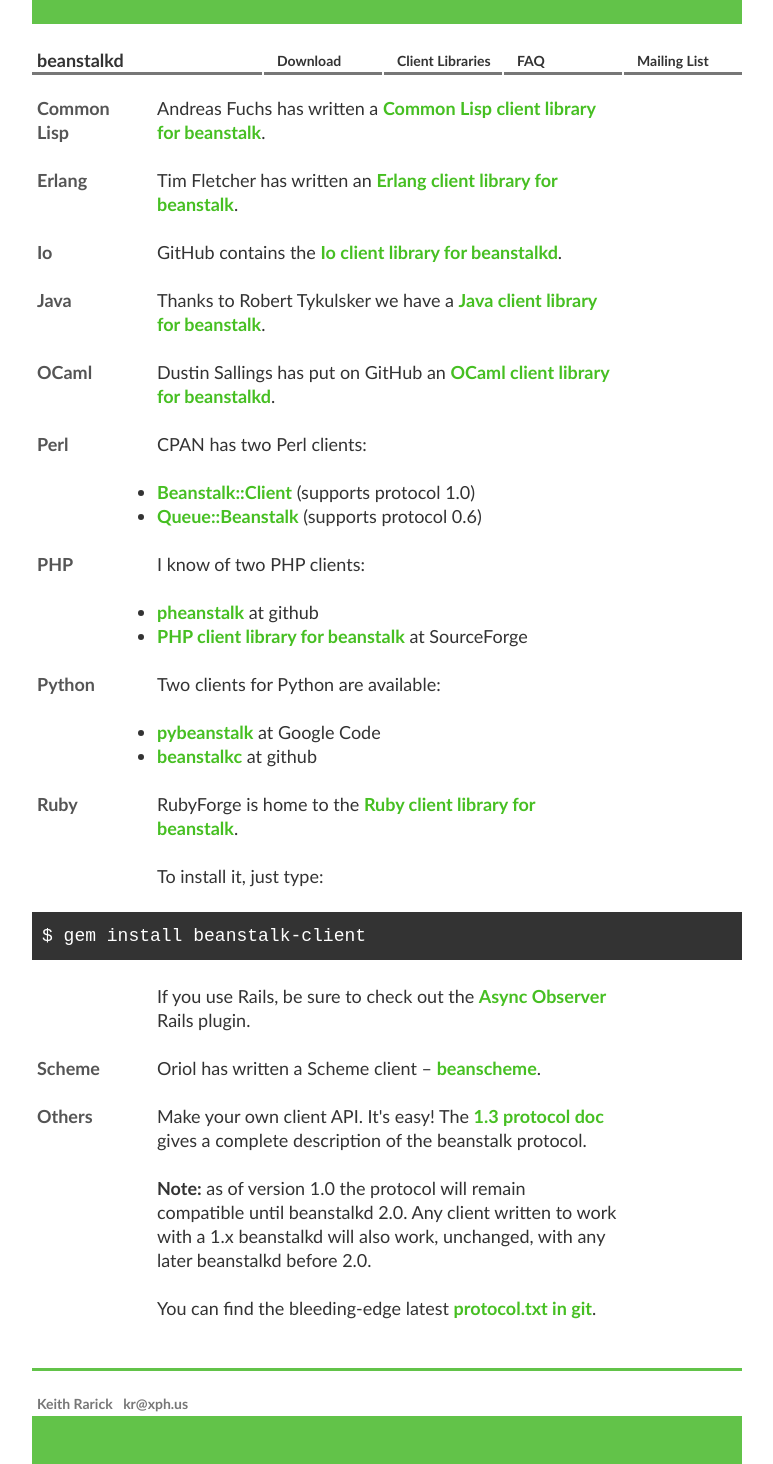
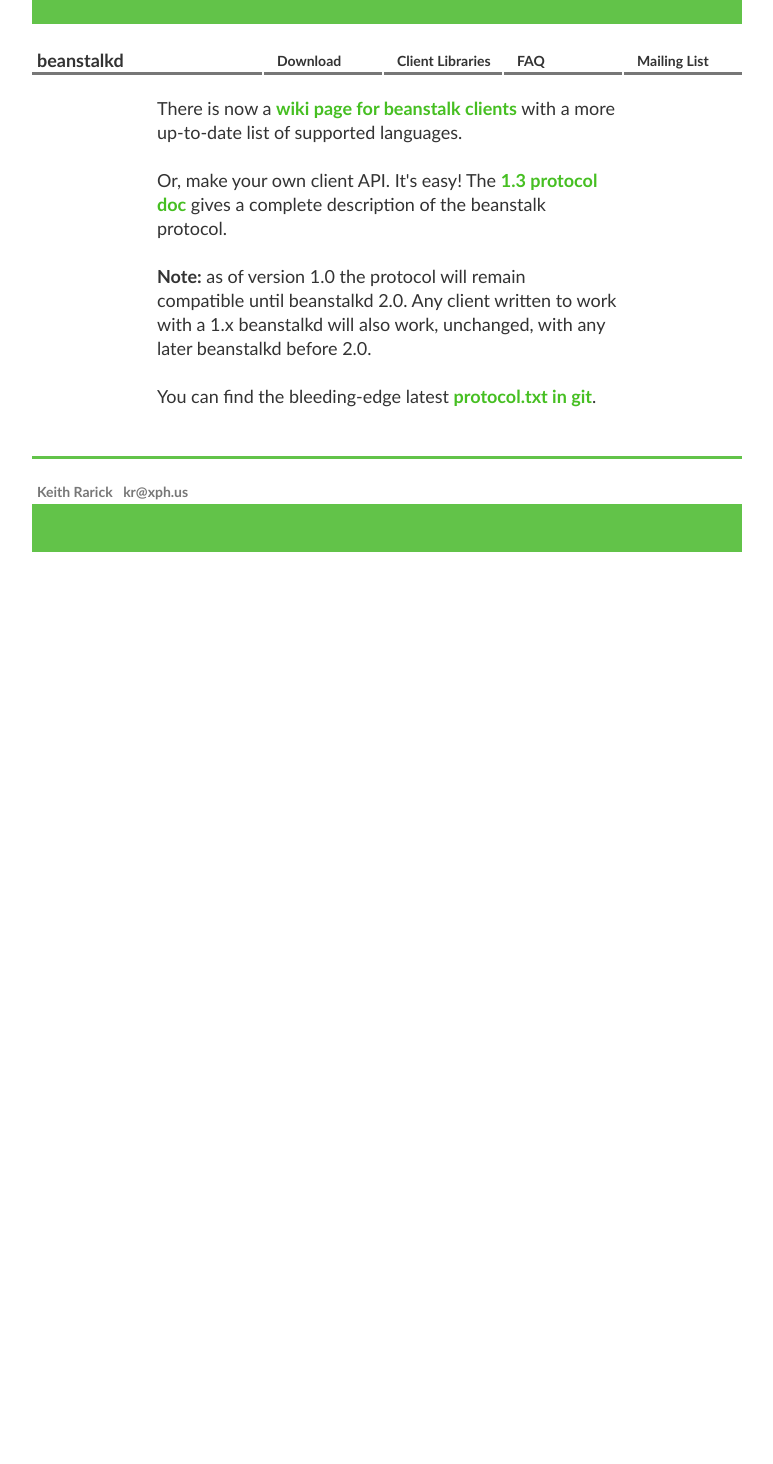
Before and after one commit to beanstalkd/beanstalkd, a Jekyll site: the page built from client.html, in a window 1280 px wide. Shown: the whole page, without its empty margins (253-1026 px from the left). Built offline with Jekyll 4.4.1, drawn with Linux system fonts in a browser that asks for light colours; comment, search, counter and statistics services are not loaded; after the commit the page ends 900 px from its top, so only the background shows below that.

Commit message:
Point to the clients wiki page.

```diff
--- a/client.html
+++ b/client.html
@@ -3,89 +3,11 @@
 title: Client Libraries
 ---
 
-<h2>Common Lisp</h2>
+<p>There is now a
+<a href=http://wiki.github.com/kr/beanstalkd/client-libraries>wiki page for
+beanstalk clients</a> with a more up-to-date list of supported languages.</p>
 
-<p>Andreas Fuchs has written a <a
-href=http://github.com/antifuchs/cl-beanstalk>Common Lisp client library for
-beanstalk</a>.</p>
-
-<h2>Erlang</h2>
-
-<p>Tim Fletcher has written an <a
-href=http://github.com/tim/erlang-beanstalk>Erlang client library for
-beanstalk</a>.</p>
-
-<h2>Io</h2>
-
-<p>GitHub contains the <a
-href=http://github.com/iamaleksey/beanstalk-client-io/>Io client library for
-beanstalkd</a>.</p>
-
-<h2>Java</h2>
-
-<p>Thanks to Robert Tykulsker we have a <a
-href=http://github.com/RTykulsker/JavaBeanstalkClient/>Java client library for
-beanstalk</a>.</p>
-
-<h2>OCaml</h2>
-
-<p>Dustin Sallings has put on GitHub an <a
-href="http://github.com/dustin/beanstalk-client-ocaml">OCaml client library for
-beanstalkd</a>.</p>
-
-<h2>Perl</h2>
-
-<p>CPAN has two Perl clients:</p>
-
-<ul>
-<li><a href=http://search.cpan.org/dist/Beanstalk-Client/>Beanstalk::Client</a>
-(supports protocol 1.0)</li>
-<li><a href=http://search.cpan.org/dist/Queue-Beanstalk/>Queue::Beanstalk</a>
-(supports protocol 0.6)</li>
-</ul>
-
-<h2>PHP</h2>
-
-<p>I know of two PHP clients:</p>
-
-<ul>
-<li><a href=http://github.com/pda/pheanstalk/>pheanstalk</a> at
-github</li>
-<li><a href="http://sourceforge.net/projects/beanstalk/">PHP client library for
-beanstalk</a> at SourceForge</li>
-</ul>
-
-<h2>Python</h2>
-
-<p>Two clients for Python are available:</p>
-
-<ul>
-<li><a href="http://code.google.com/p/pybeanstalk/">pybeanstalk</a> at Google Code</li>
-<li><a href="http://github.com/earl/beanstalkc/">beanstalkc</a> at github</li>
-</ul>
-
-<h2>Ruby</h2>
-
-<p>RubyForge is home to the <a href=http://beanstalk.rubyforge.org/>Ruby client
-library for beanstalk</a>.</p>
-
-<p>To install it, just type:</p>
-
-<pre>
-$ gem install beanstalk-client
-</pre>
-
-<p>If you use Rails, be sure to check out the <a
-href=http://async-observer.rubyforge.org/>Async Observer</a> Rails plugin.</p>
-
-<h2>Scheme</h2>
-
-<p>Oriol has written a Scheme client &ndash; <a
-href=http://github.com/ocorcoll/beanscheme>beanscheme</a>.</p>
-
-<h2>Others</h2>
-
-<p>Make your own client API. It's easy! The <a
+<p>Or, make your own client API. It's easy! The <a
 href=http://github.com/kr/beanstalkd/tree/v1.3/doc/protocol.txt?raw=true>1.3
 protocol doc</a> gives a complete description of the beanstalk protocol.</p>
 
```
